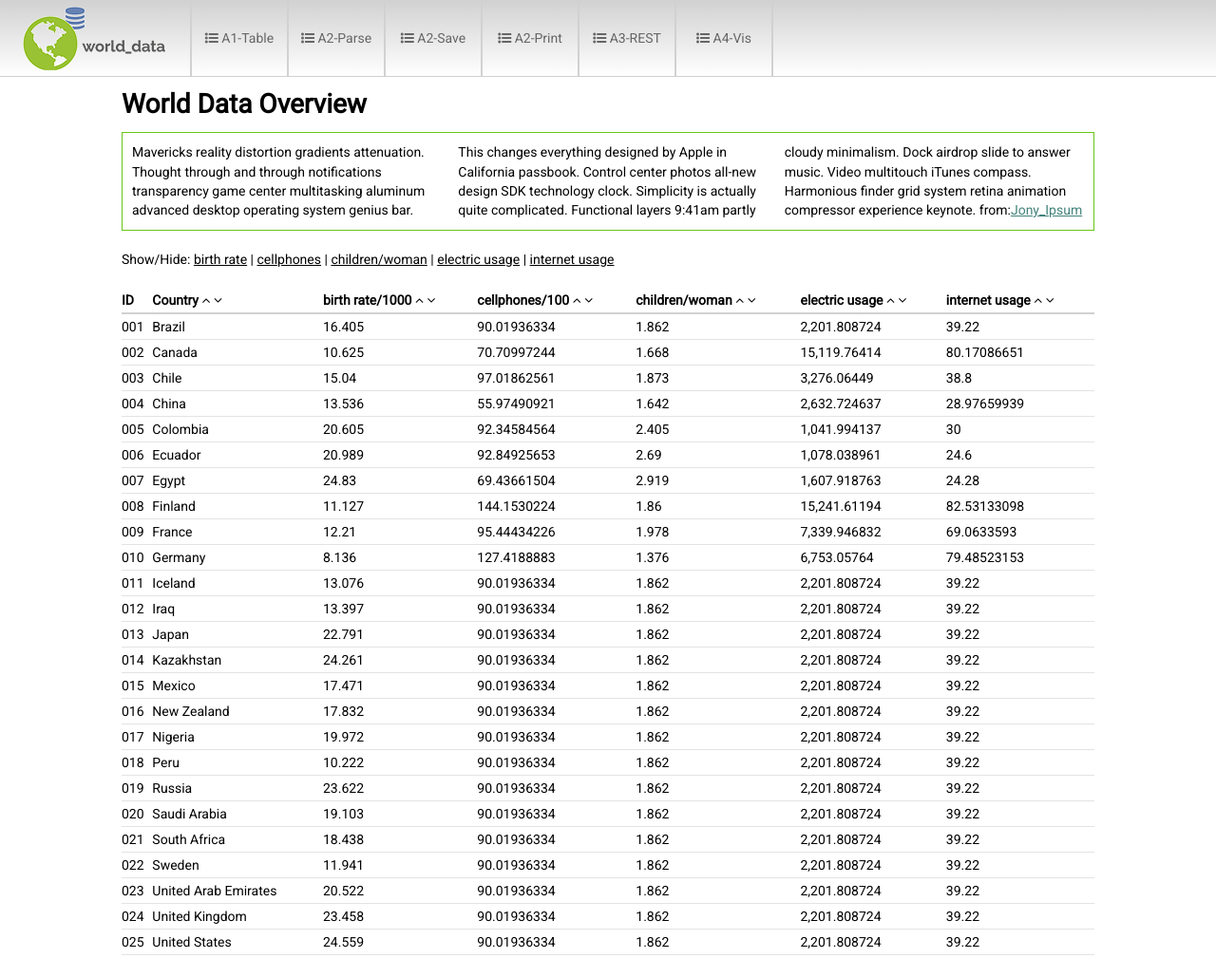
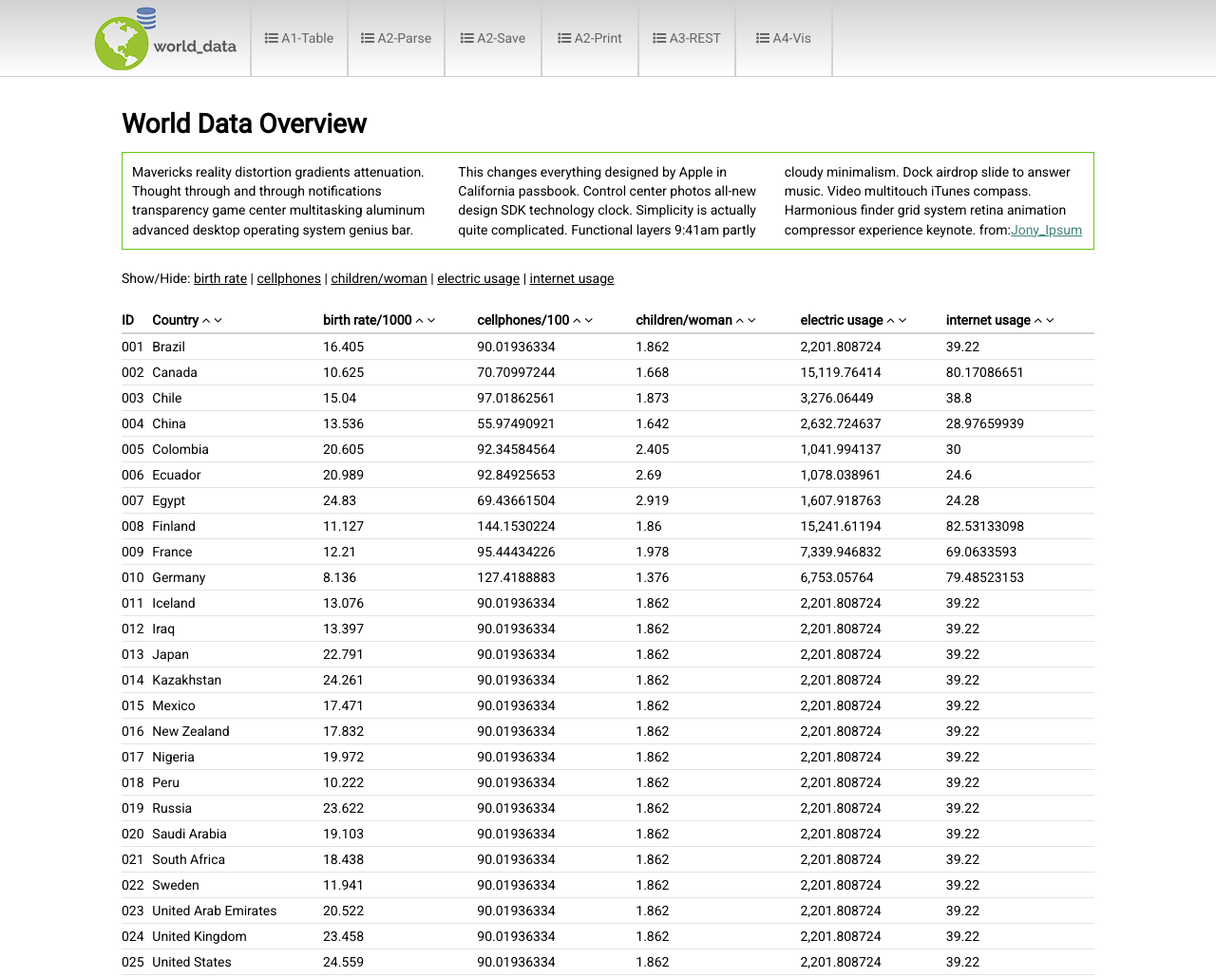
Before and after one commit to tiantud/WME_G6, a plain HTML site: page index.html in a window 1280 px wide. Shown: the top 1029 px of the page at 95% size. Drawn offline with Linux system fonts and the light colour scheme.

Commit message:
fix the position of nav

```diff
--- a/css/style.css
+++ b/css/style.css
@@ -50,21 +50,29 @@ body table{
 }
 
 #logo{
-	position: absolute;
-	margin-left:10px;
-	background-color: transparent;
-	color: #666;
+	margin-left: 30px;
+	overflow: hidden;
+	width: 150px;
 	display: block;
 	height: 80px;
-	line-height: 100px;
+	line-height: 80px;
+	overflow: hidden;
 	padding: 0 1em;
 	text-decoration: none;
 	transition: 250ms background-color linear;
 }
 
+.container{
+	margin: 0 auto;
+	width: 1170px;
+	max-width: 100%;
+}
+
+
 #main-nav{
+	padding: 0;
 	margin-top: 0;
-	margin-left: 160px;
+	margin-left: 0;
 	list-style: none;
 	float: left;
 	position: relative;
--- a/index.html
+++ b/index.html
@@ -16,6 +16,7 @@
 
 <body>
 <nav>
+	<div class = "container clearfix">
 	<img id = "logo" src = "Material/world_data_logo_1.png"
 		onmouseover = "this.src = 'Material/world_data_logo_2.png'"
 		onmouseout = "this.src = 'Material/world_data_logo_1.png'"/>
@@ -31,6 +32,7 @@
 		<li><a href="#"><i class="fa fa-list-ul" aria-hidden="true">&nbsp;</i>A3-REST</a></li>
 		<li><a href="#"><i class="fa fa-list-ul" aria-hidden="true">&nbsp;</i>A4-Vis</a></li>
 	</ul>
+	</div>
 
 	<ul id="menu">
 		<li><a href="#"><i class="fa fa-list-ul" aria-hidden="true">&nbsp;</i>A1-Table</a></li>
@@ -43,7 +45,7 @@
 
 </nav>
 <div id = "pagewrap">
-	<br>
+	<br><br>
 	<div id = "overview">
 		<h1>World Data Overview</h1>
 		<article>Mavericks reality distortion gradients attenuation.
```
